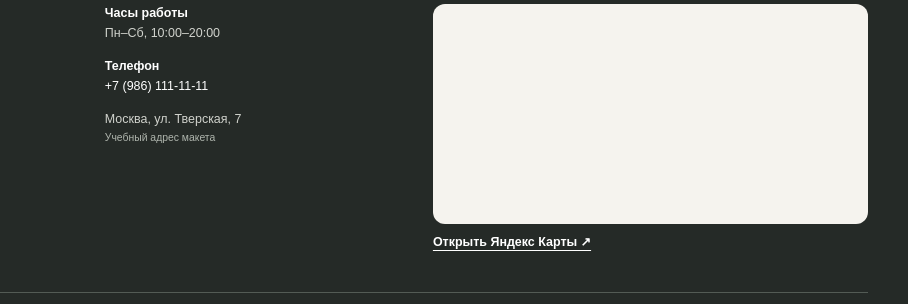
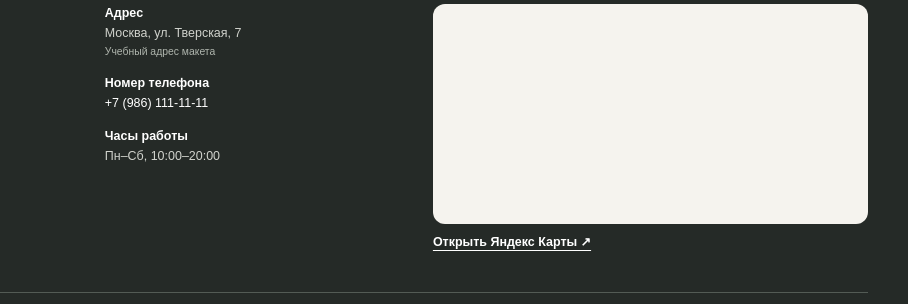
Before and after one commit to daitepokyrit/kr3-responsive-shop, a plain HTML site: page account.html in a window 1280 px wide. Shown: the part 979-1283 px from the top of the page, 372-1280 px from the left. Drawn offline with Linux system fonts and the light colour scheme.

Commit message:
Reorder store contact details in footer

```diff
--- a/account.html
+++ b/account.html
@@ -3,4 +3,4 @@
 <section class="section-block"><div class="container account-layout">
 <div class="account-intro"><span class="eyebrow">ПРОСТО И УДОБНО</span><h2>Всё нужное<br>в одном месте.</h2><p>В этом учебном макете профиль сохраняется только в текущем браузере. Вход и передача данных на сервер не выполняются.</p><div class="order-summary"><span>Возможности кабинета</span><strong>Контактные данные и быстрый переход к заказу</strong></div></div>
 <form class="account-form" id="accountForm"><h2>Данные профиля</h2><div class="form-group"><label for="accountName">Имя</label><input class="field-control" id="accountName" name="name" autocomplete="name" required minlength="2" placeholder="Например, Анна"></div><div class="form-group"><label for="accountEmail">Электронная почта</label><input class="field-control" id="accountEmail" name="email" type="email" autocomplete="email" required placeholder="name@example.com"></div><button class="button button-dark" type="submit">Сохранить профиль →</button><button class="account-clear" id="accountClear" type="button" hidden>Выйти и очистить профиль</button><p class="form-note" id="accountStatus" role="status">Пока профиль не сохранён.</p><a class="text-link" href="catalog.html">Перейти в каталог →</a></form>
-</div></section></main><footer class="site-footer"><div class="container footer-grid"><div class="footer-about"><a class="brand footer-brand" href="index.html"><span class="brand-mark">P/</span><span>PACE<span class="brand-dot">.</span></span></a><p>Кроссовки для движения в своём ритме. Подбираем пары для города, прогулок и тренировок.</p><a class="footer-more" href="about.html">Подробнее о магазине →</a></div><div class="footer-details"><h2>Магазин</h2><p><strong>Часы работы</strong><br>Пн–Сб, 10:00–20:00</p><p><strong>Телефон</strong><br><a href="tel:+79861111111">+7 (986) 111-11-11</a></p><p class="demo-address">Москва, ул. Тверская, 7 <small>Учебный адрес макета</small></p></div><div class="footer-map"><h2>Мы на карте</h2><iframe title="Демонстрационная точка магазина PACE на Яндекс Картах" src="https://yandex.ru/map-widget/v1/?ll=37.6058%2C55.7602&z=15&mode=search&text=Москва%2C%20улица%20Тверская%2C%207" loading="lazy" referrerpolicy="no-referrer-when-downgrade"></iframe><a href="https://yandex.ru/maps/?ll=37.6058%2C55.7602&z=15&text=Москва%2C%20улица%20Тверская%2C%207" target="_blank" rel="noopener noreferrer">Открыть Яндекс Карты ↗</a></div><div class="footer-bottom"><span>© 2026 PACE · Учебный проект</span><a href="contacts.html">Контакты</a></div></div></footer><script src="js/main.js"></script></body></html>
+</div></section></main><footer class="site-footer"><div class="container footer-grid"><div class="footer-about"><a class="brand footer-brand" href="index.html"><span class="brand-mark">P/</span><span>PACE<span class="brand-dot">.</span></span></a><p>Кроссовки для движения в своём ритме. Подбираем пары для города, прогулок и тренировок.</p><a class="footer-more" href="about.html">Подробнее о магазине →</a></div><div class="footer-details"><h2>Магазин</h2><p class="demo-address"><strong>Адрес</strong><br>Москва, ул. Тверская, 7 <small>Учебный адрес макета</small></p><p><strong>Номер телефона</strong><br><a href="tel:+79861111111">+7 (986) 111-11-11</a></p><p><strong>Часы работы</strong><br>Пн–Сб, 10:00–20:00</p></div><div class="footer-map"><h2>Мы на карте</h2><iframe title="Демонстрационная точка магазина PACE на Яндекс Картах" src="https://yandex.ru/map-widget/v1/?ll=37.6058%2C55.7602&z=15&mode=search&text=Москва%2C%20улица%20Тверская%2C%207" loading="lazy" referrerpolicy="no-referrer-when-downgrade"></iframe><a href="https://yandex.ru/maps/?ll=37.6058%2C55.7602&z=15&text=Москва%2C%20улица%20Тверская%2C%207" target="_blank" rel="noopener noreferrer">Открыть Яндекс Карты ↗</a></div><div class="footer-bottom"><span>© 2026 PACE · Учебный проект</span><a href="contacts.html">Контакты</a></div></div></footer><script src="js/main.js"></script></body></html>
```
Also changed, not shown: about.html (+1 -1 lines), catalog.html (+1 -1 lines), contacts.html (+1 -1 lines), index.html (+1 -1 lines), order.html (+1 -1 lines), product.html (+1 -1 lines).
